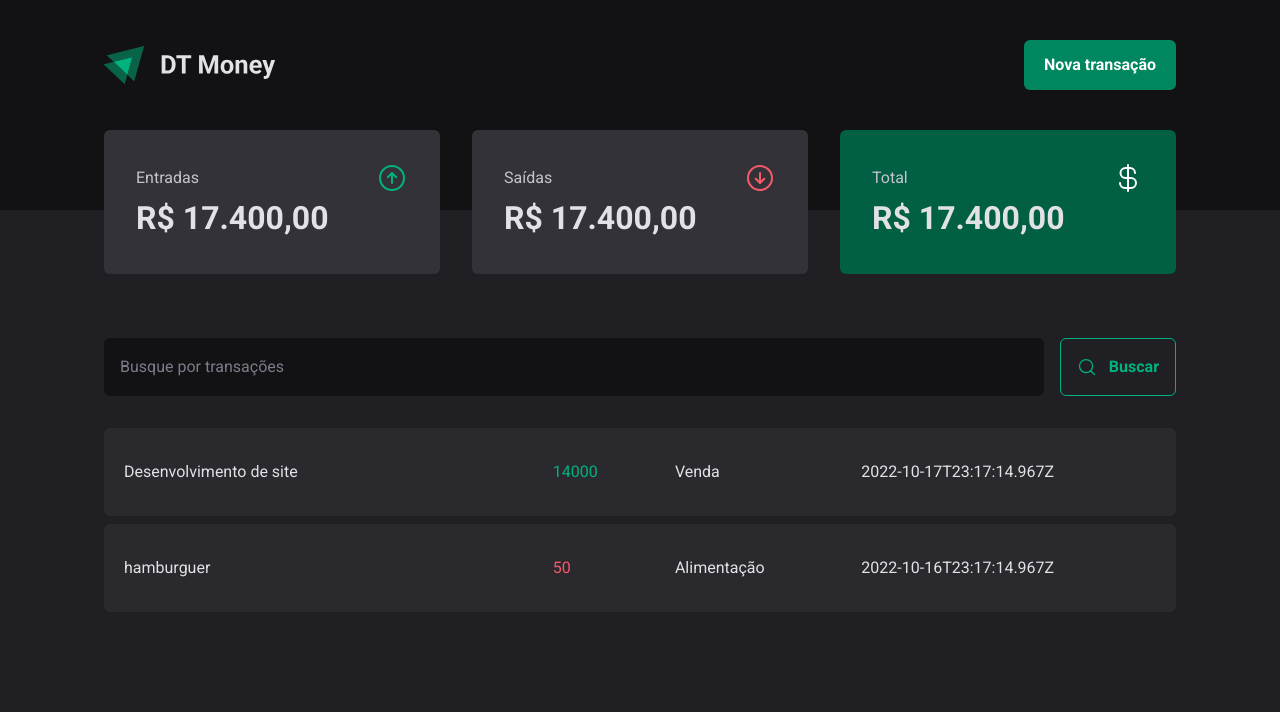
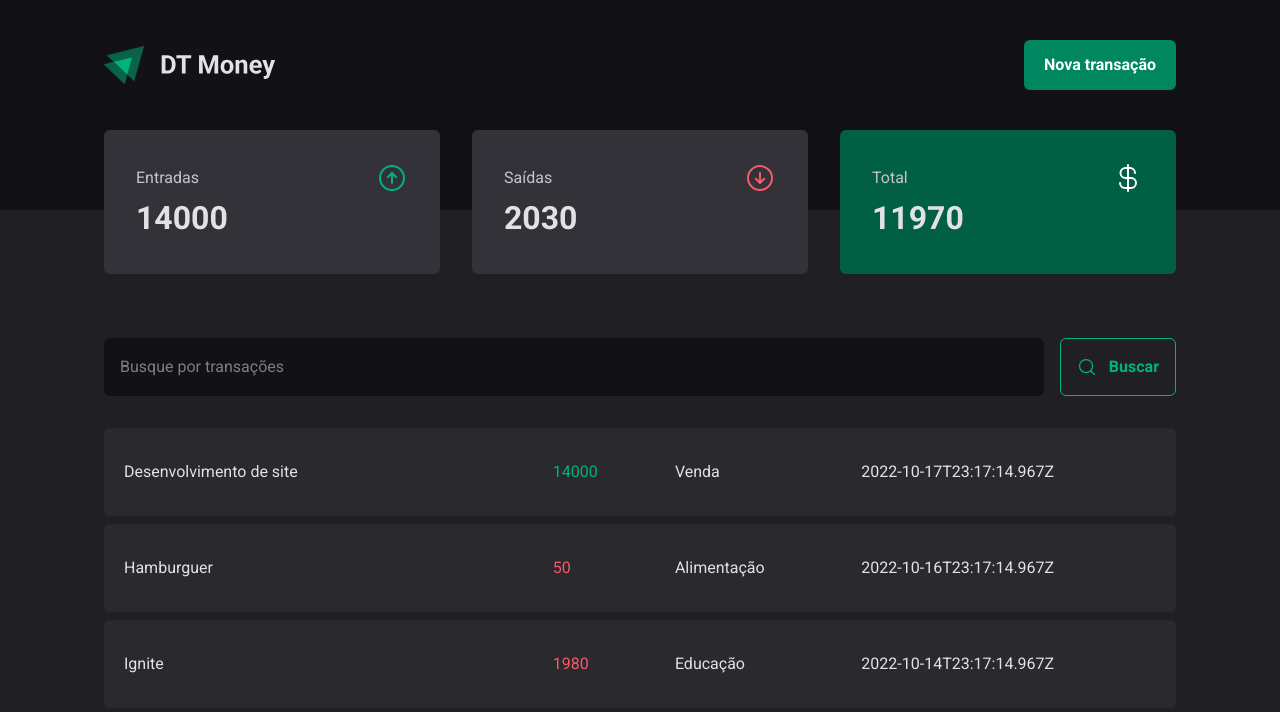
Before and after one commit to josesouzaa/ignite-2022-dt-money, a React (Vite) app: page / in a window 1280 px wide. Shown: the top 712 px of the page. Built offline with nearby package versions, Linux system fonts and the light colour scheme; data requests are answered from the project's data file.

Commit message:
Summary dinâmico

```diff
--- a/server.json
+++ b/server.json
@@ -10,11 +10,19 @@
     },
     {
       "id": 2,
-      "description": "hamburguer",
+      "description": "Hamburguer",
       "type": "outcome",
       "category": "Alimentação",
       "price": 50,
       "createdAt": "2022-10-16T23:17:14.967Z"
+    },
+    {
+      "id": 3,
+      "description": "Ignite",
+      "type": "outcome",
+      "category": "Educação",
+      "price": 1980,
+      "createdAt": "2022-10-14T23:17:14.967Z"
     }
   ]
 }
--- a/src/App.tsx
+++ b/src/App.tsx
@@ -1,9 +1,11 @@
+import { TransactionsProvider } from './contexts/TransactionsContext'
+
 import { Transactions } from './pages/Transactions'
 
 export function App() {
   return (
-    <>
+    <TransactionsProvider>
       <Transactions />
-    </>
+    </TransactionsProvider>
   )
 }
--- a/src/components/Summary.tsx
+++ b/src/components/Summary.tsx
@@ -1,6 +1,29 @@
+import { useTransactions } from '../contexts/TransactionsContext'
+
 import { ArrowCircleUp, ArrowCircleDown, CurrencyDollar } from 'phosphor-react'
 
 export function Summary() {
+  const { transactions } = useTransactions()
+
+  const summary = transactions.reduce(
+    (acc, transaction) => {
+      if (transaction.type === 'income') {
+        acc.income += transaction.price
+        acc.total += transaction.price
+      } else {
+        acc.outcome += transaction.price
+        acc.total -= transaction.price
+      }
+
+      return acc
+    },
+    {
+      income: 0,
+      outcome: 0,
+      total: 0
+    }
+  )
+
   return (
     <section className="w-full max-w-[1120px] mx-auto px-6 grid grid-cols-3 gap-8 -mt-20">
       <div className="bg-gray-600 rounded-md p-8">
@@ -9,7 +32,7 @@
           <ArrowCircleUp size={32} className="text-green-300" />
         </header>
 
-        <strong className="mt-4 text-[2rem]">R$ 17.400,00</strong>
+        <strong className="mt-4 text-[2rem]">{summary.income}</strong>
       </div>
 
       <div className="bg-gray-600 rounded-md p-8">
@@ -18,7 +41,7 @@
           <ArrowCircleDown size={32} className="text-red-300" />
         </header>
 
-        <strong className="mt-4 text-[2rem]">R$ 17.400,00</strong>
+        <strong className="mt-4 text-[2rem]">{summary.outcome}</strong>
       </div>
 
       <div className="bg-green-700 rounded-md p-8">
@@ -27,7 +50,7 @@
           <CurrencyDollar size={32} className="text-white" />
         </header>
 
-        <strong className="mt-4 text-[2rem]">R$ 17.400,00</strong>
+        <strong className="mt-4 text-[2rem]">{summary.total}</strong>
       </div>
     </section>
   )
--- /dev/null
+++ b/src/contexts/TransactionsContext.tsx
@@ -0,0 +1,48 @@
+import {
+  createContext,
+  ReactNode,
+  useContext,
+  useEffect,
+  useState
+} from 'react'
+
+interface Transaction {
+  id: number
+  description: string
+  type: 'income' | 'outcome'
+  category: string
+  price: number
+  createdAt: Date
+}
+
+interface TransactionsContextType {
+  transactions: Transaction[]
+}
+
+interface TransactionsProviderProps {
+  children: ReactNode
+}
+
+const TransactionsContext = createContext({} as TransactionsContextType)
+
+export function TransactionsProvider({ children }: TransactionsProviderProps) {
+  const [transactions, setTransactions] = useState<Transaction[]>([])
+
+  async function loadTransactions() {
+    const response = await fetch('http://localhost:3333/transactions')
+    const data = await response.json()
+    setTransactions(data)
+  }
+
+  useEffect(() => {
+    loadTransactions()
+  }, [])
+
+  return (
+    <TransactionsContext.Provider value={{ transactions }}>
+      {children}
+    </TransactionsContext.Provider>
+  )
+}
+
+export const useTransactions = () => useContext(TransactionsContext)
--- a/src/pages/Transactions.tsx
+++ b/src/pages/Transactions.tsx
@@ -1,30 +1,11 @@
-import { useEffect, useState } from 'react'
+import { useTransactions } from '../contexts/TransactionsContext'
 
 import { Header } from '../components/Header'
 import { SearchForm } from '../components/SearchForm'
 import { Summary } from '../components/Summary'
 
-interface Transaction {
-  id: number
-  description: string
-  type: 'income' | 'outcome'
-  category: string
-  price: number
-  createdAt: Date
-}
-
 export function Transactions() {
-  const [transactions, setTransactions] = useState<Transaction[]>([])
-
-  async function loadTransactions() {
-    const response = await fetch('http://localhost:3333/transactions')
-    const data = await response.json()
-    setTransactions(data)
-  }
-
-  useEffect(() => {
-    loadTransactions()
-  }, [])
+  const { transactions } = useTransactions()
 
   return (
     <div>
```
